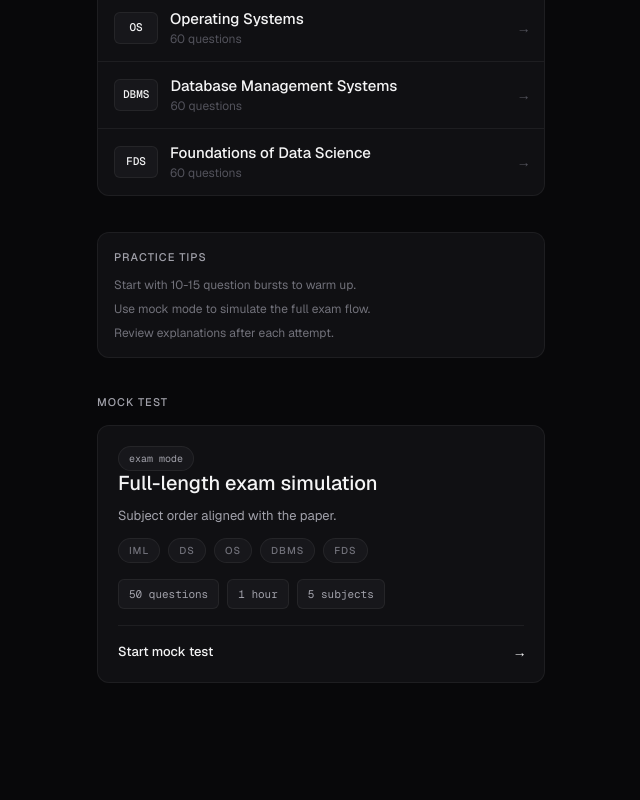
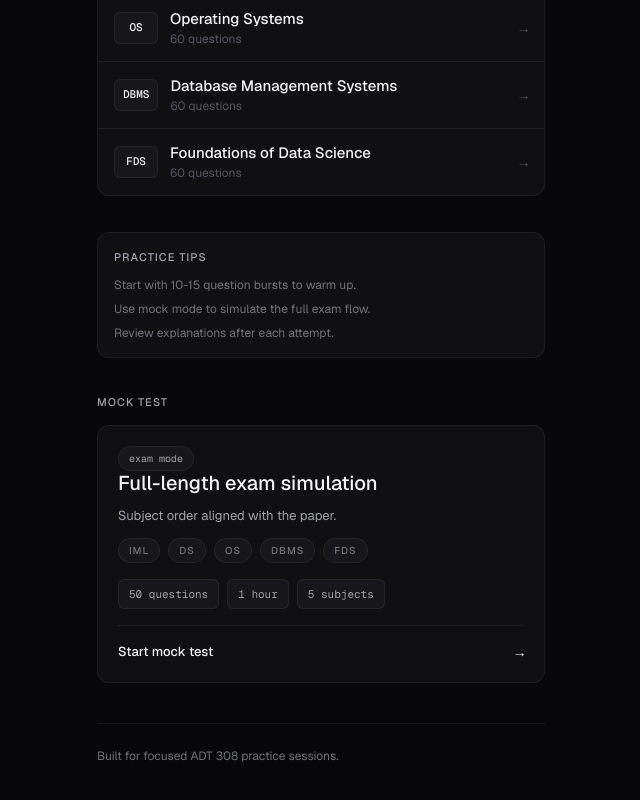
Before and after one commit to rohith-0099/CCW_MCQ_WEBSITE, a Next.js app: page / in a window 1280 px wide. Shown: the part 526-1326 px from the top of the page, without its empty margins (319-959 px from the left). Before the commit the page ends 1257 px from the top, so only its background shows below. Built offline with nearby package versions, Linux system fonts and the light colour scheme.

Commit message:
Add home footer note

```diff
--- a/src/app/page.tsx
+++ b/src/app/page.tsx
@@ -148,6 +148,10 @@ export default function HomePage() {
             </div>
           </Link>
         </section>
+
+        <footer className="mt-10 border-t border-white/[0.06] pt-6 text-xs text-zinc-500">
+          Built for focused ADT 308 practice sessions.
+        </footer>
       </div>
     </main>
   );
```
